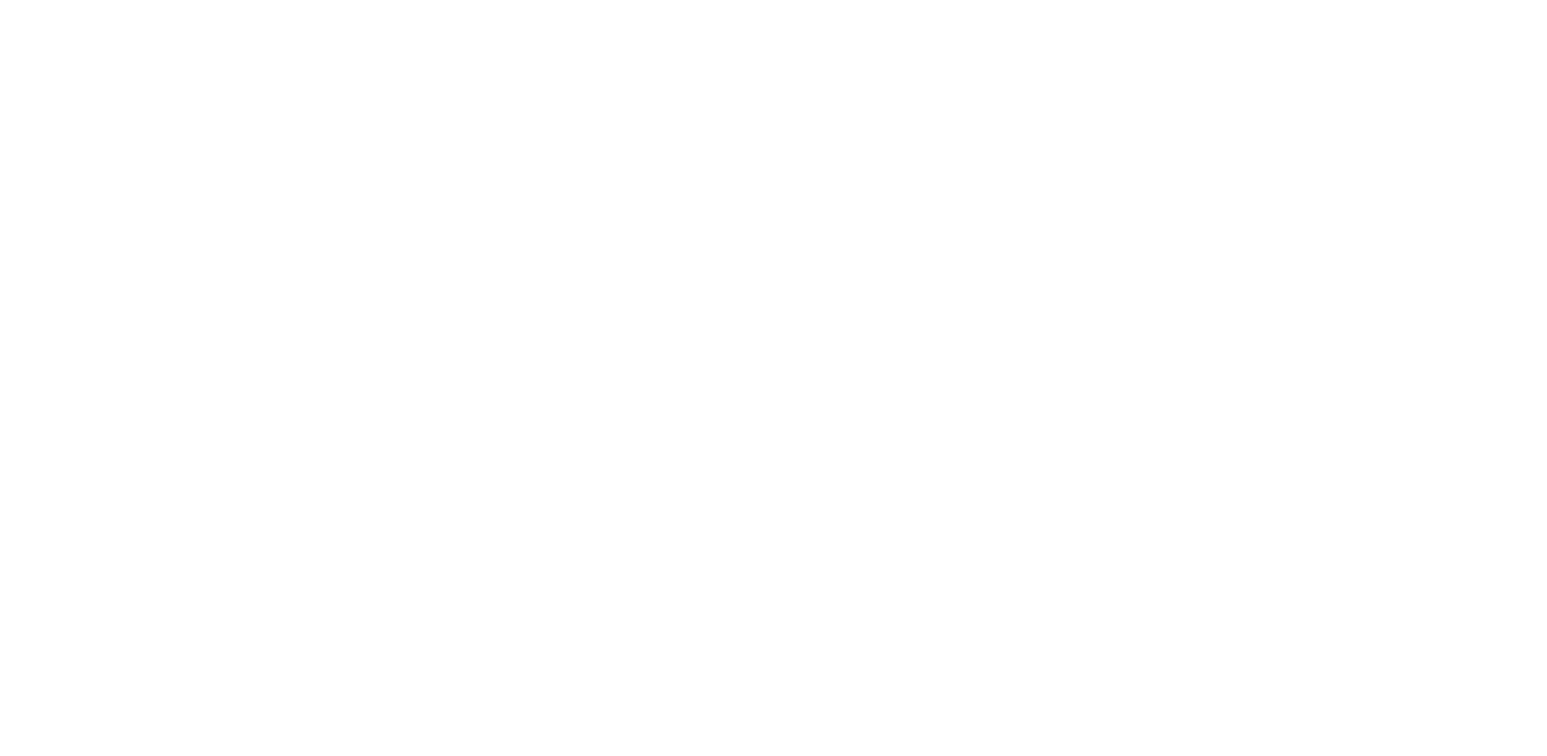
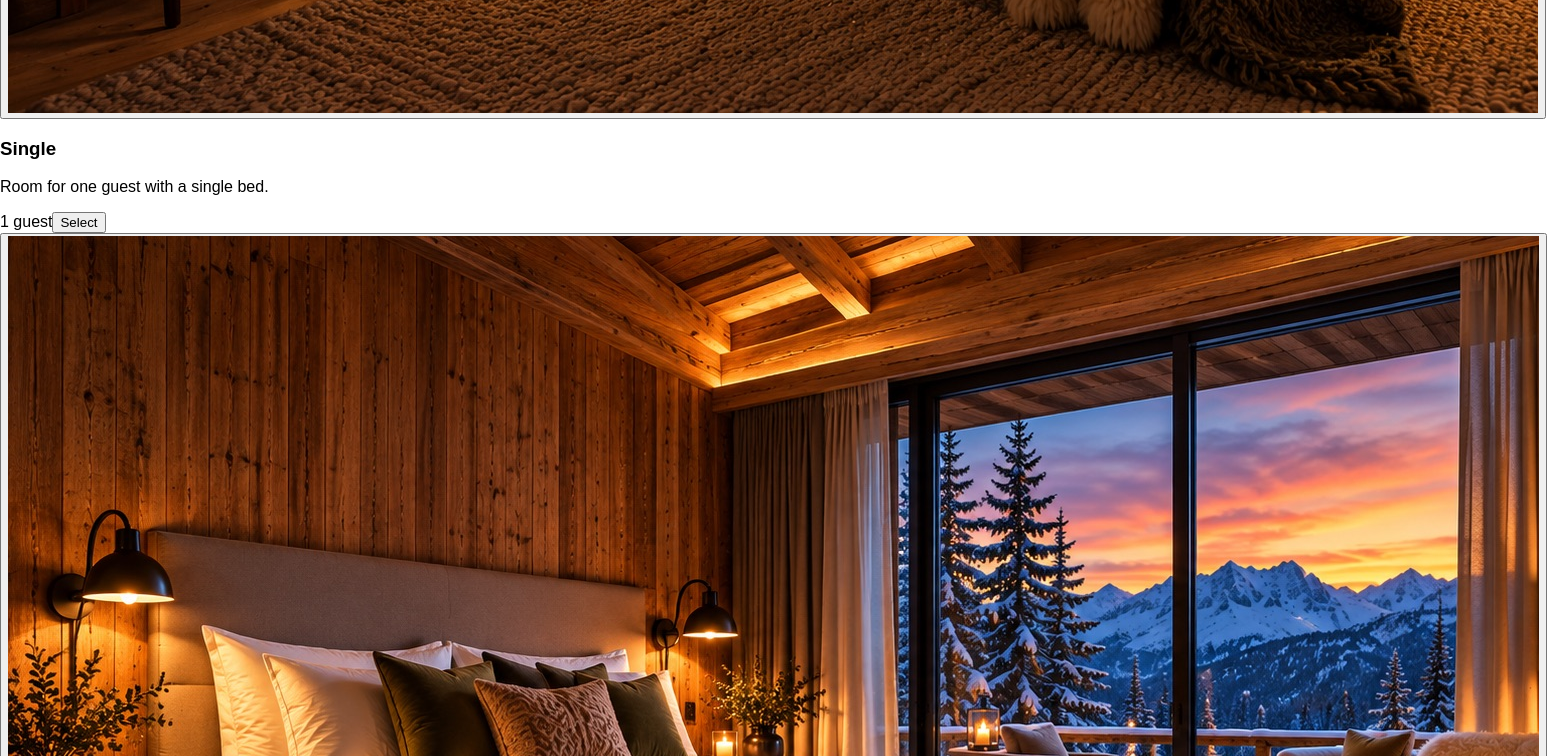
Before and after one commit to jkatariina/hotel-booking-app, a React (Create React App) app in the folder frontend/: page / in a window 1280 px wide. Shown: the part 1080-1836 px from the top of the page, 1547 px wide, since content can reach past the window. Before the commit the page ends 800 px from the top, so only its background shows below. Built offline with nearby package versions, Linux system fonts and the light colour scheme.

Commit message:
feat(frontend): add RoomCard component

```diff
--- a/frontend/src/App.js
+++ b/frontend/src/App.js
@@ -1,7 +1,35 @@
+import { useState } from "react";
+import RoomCard from "./components/RoomCard";
+
+const ROOMS = [
+	{
+		type: "Single",
+		description: "Room for one guest with a single bed.",
+		guests: "1 guest",
+		image: "/images/enkelrum.jpg",
+	},
+	{
+		type: "Double",
+		description: "Room for two guests with a double bed.",
+		guests: "2 guests",
+		image: "/images/dubbelrum.jpg",
+	},
+];
+
 function App() {
+	const [selectedRoom, setSelectedRoom] = useState(null);
+
 	return (
 		<main>
 			<h1>Hotel Auroriel</h1>
+			<section id="rooms">
+				<h2>Choose your room</h2>
+				<p>Two room types. Tap a room to book it.</p>
+				{ROOMS.map((room) => (
+					<RoomCard key={room.type} room={room} onSelect={setSelectedRoom} />
+				))}
+			</section>
+			{selectedRoom && <p>Selected room: {selectedRoom}</p>}
 		</main>
 	);
 }
--- /dev/null
+++ b/frontend/src/components/RoomCard.js
@@ -0,0 +1,24 @@
+function RoomCard({ room, onSelect }) {
+	return (
+		<article className="room-card">
+			<button
+				type="button"
+				className="room-card-image"
+				aria-label={`Choose ${room.type} room`}
+				onClick={() => onSelect(room.type)}
+			>
+				<img src={room.image} alt="" />
+			</button>
+			<div className="room-card-body">
+				<h3>{room.type}</h3>
+				<p>{room.description}</p>
+				<span className="room-card-guests">{room.guests}</span>
+				<button type="button" className="button" onClick={() => onSelect(room.type)}>
+					Select
+				</button>
+			</div>
+		</article>
+	);
+}
+
+export default RoomCard;
```
